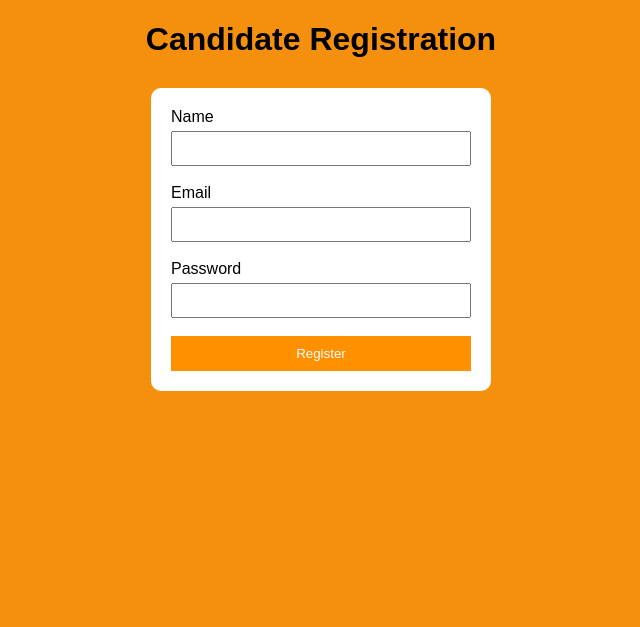
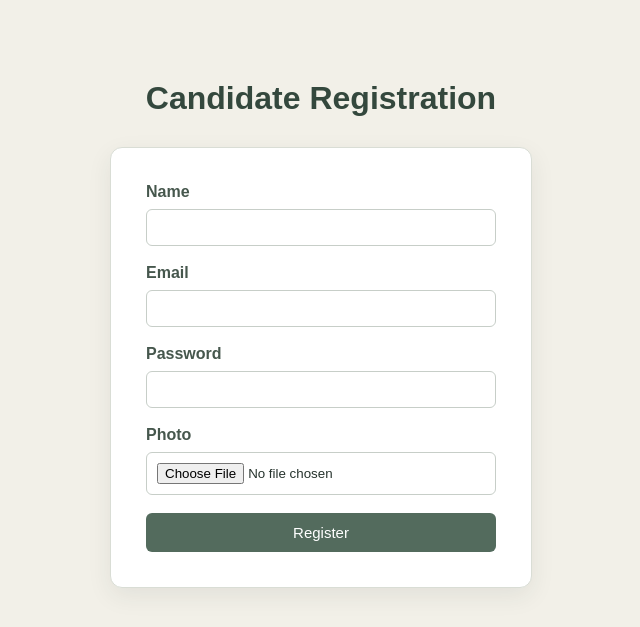
Before and after one commit to tharunkumarM9/ExamGuard, a Flask app: page /register in a window 1280 px wide. Shown: the top 627 px of the page, without its empty margins (319-959 px from the left). Run offline with Flask 3, Linux system fonts and the light colour scheme.

Commit message:
photo upload

```diff
--- a/app.py
+++ b/app.py
@@ -1,61 +1,68 @@
-from flask import Flask, request, render_template
-from database import init_db , get_db
+from flask import Flask, redirect, request, render_template, session, redirect
+from database import init_db, get_db
+from werkzeug.security import check_password_hash, generate_password_hash,check_password_hash
+from werkzeug.utils import secure_filename
+import os
 
 app = Flask(__name__)
+app.secret_key = "examguard_secret_key"
+upload_folder = "static/uploads"
+
+print(app.url_map)
+
 init_db()
+
 
 @app.route("/")
 def home():
     return "Welcome to Exam Guard"
 
 
-# @app.route("/register", methods=["GET", "POST"])
-# def register():
-
-#     if request.method == "POST":
-#         name = request.form["name"]
-#         email = request.form["email"]
-#         password = request.form["password"]
-
-#         print("name:", name)
-#         print("email:", email)
-#         print("password:", password)
-
-#     return render_template("register.html")
-
-
 @app.route("/register", methods=["GET", "POST"])
 def register():
 
     if request.method == "POST":
+
         name = request.form["name"]
         email = request.form["email"]
         password = request.form["password"]
+        hashed_password = generate_password_hash(password)
+        print(f"Name: {name}, Email: {email}, Password: {hashed_password}")
+        photo= request.files.get("photo")
+
+        if not photo or photo.filename == "":
+            return "please select a photo"
+
+        os.makedirs(upload_folder, exist_ok=True)
+        filename=secure_filename(photo.filename)
+        photo_path=os.path.join(upload_folder, filename)
+        photo.save(photo_path)
 
         connection = get_db()
+
         connection.execute(
             """
             INSERT INTO candidates
-            (name, email, password)
-            VALUES (?, ?, ?)
+            (name, email, password, photo)
+            VALUES (?, ?, ?, ?)
             """,
-            (name, email, password)
+            (name, email, hashed_password, photo_path)
         )
 
         connection.commit()
         connection.close()
 
-        return "registration successful"
-
-        print("name:", name)
-        print("email:", email)
-        print("password:", password)
+       # return "Registration successful"
+        return redirect("/login")
 
     return render_template("register.html")
 
+
 @app.route("/login", methods=["GET", "POST"])
 def login():
+
     if request.method == "POST":
+
         email = request.form["email"]
         password = request.form["password"]
 
@@ -65,18 +72,40 @@ def login():
             """
             SELECT *
             FROM candidates
-            WHERE email = ? AND password = ?
+            WHERE email = ?
             """,
-            (email, password)
+            (email,)
         ).fetchone()
 
         connection.close()
 
-        if candidate:
-            return "Login successful!"
+        if candidate and check_password_hash(candidate["password"], password):
+            session["candidate_id"] = candidate["id"]
+            return redirect("/dashboard")
 
         return "Invalid email or password"
 
     return render_template("login.html")
+
+
+@app.route("/dashboard")
+def dashboard():
+
+    if "candidate_id" not in session:
+        return "Please login first"
+
+    return render_template("dashboard.html")
+
+
+@app.route("/logout")
+def logout():
+
+    session.clear()
+    return redirect("/login")
+
+
+
+
 if __name__ == "__main__":
+    print(app.url_map)
     app.run(debug=True)
--- /dev/null
+++ b/camera.py
@@ -0,0 +1,3 @@
+# #openCV open source computer vision library
+# working on camera, images, videos, face detection, object detection, image processingand more. It is widely used in various applications such as robotics, surveillance, augmented reality, and autonomous vehicles.
+# openCV does not take a photo itself, just it connects to your default webcam and receives continuously video frames and we shouls choose one frame to save as an image.
--- a/static/style.css
+++ /dev/null
@@ -1,31 +0,0 @@
-body {
-    font-family: Arial;
-    background-color: rgb(244, 144, 13);
-}
-
-h1 {
-    text-align: center;
-}
-
-form {
-    width: 300px;
-    margin: 30px auto;
-    padding: 20px;
-    background-color: white;
-    border-radius: 10px;
-}
-
-input {
-    width: 100%;
-    padding: 8px;
-    margin-top: 5px;
-    box-sizing: border-box;
-}
-
-button {
-    width: 100%;
-    padding: 10px;
-    background-color: rgb(255, 145, 0);
-    color: white;
-    border: none;
-}
--- a/templates/register.html
+++ b/templates/register.html
@@ -1,34 +1,117 @@
 <!DOCTYPE html>
 <html>
+
 <head>
     <title>ExamGuard Registration</title>
-    <link rel="stylesheet" href="{{ url_for('static', filename='style.css') }}">
+
+    <style>
+        body {
+            margin: 0;
+            font-family: Arial, sans-serif;
+            background: #f2f0e8;
+            color: #26332d;
+            text-align: center;
+        }
+
+        h1 {
+            margin-top: 80px;
+            color: #34483d;
+        }
+
+        form {
+            width: 350px;
+            margin: 30px auto;
+            padding: 35px;
+            background: #ffffff;
+            border: 1px solid #d9ddd5;
+            border-radius: 12px;
+            box-shadow: 0 8px 25px rgba(38, 51, 45, 0.08);
+            text-align: left;
+        }
+
+        label {
+            color: #46574d;
+            font-weight: bold;
+        }
+
+        input {
+            width: 100%;
+            padding: 10px;
+            margin-top: 8px;
+            border: 1px solid #c7cec8;
+            border-radius: 6px;
+            box-sizing: border-box;
+            outline: none;
+        }
+
+        input:focus {
+            border-color: #7d9184;
+        }
+
+        button {
+            width: 100%;
+            padding: 11px;
+            border: none;
+            border-radius: 6px;
+            background: #536b5d;
+            color: white;
+            font-size: 15px;
+            cursor: pointer;
+        }
+
+        button:hover {
+            background: #3f5548;
+        }
+    </style>
+
 </head>
-</head>
+
 <body>
 
     <h1>Candidate Registration</h1>
 
-    <form method="POST">
+    <form method="POST" enctype="multipart/form-data">
 
         <label>Name</label>
-        <input type="text" name="name">
+
+        <input
+            type="text"
+            name="name"
+        >
 
         <br><br>
 
         <label>Email</label>
-        <input type="email" name="email">
+
+        <input
+            type="email"
+            name="email"
+        >
 
         <br><br>
 
         <label>Password</label>
-        <input type="password" name="password">
+
+
+        <input
+            type="password"
+            name="password"
+        >
 
         <br><br>
+        <label>Photo</label>
 
-        <button type="submit">Register</button>
+        <input type="file" name="photo" accept="image/*" required>
+        <br><br>
+
+
+
+        <button type="submit">
+            Register
+        </button>
 
     </form>
 
 </body>
+
 </html>
```
Also changed, not shown: templates/dashboard.html (added, +67 -0 lines), static/uploads/Salaar_Movie_Prabhas_HD_Wallpapers.jpg (added), static/uploads/Salaar_Movie_Prabhas_HD_Wallpapers_-_Copy.jpg (added), templates/README.md (added), 1 other file.
